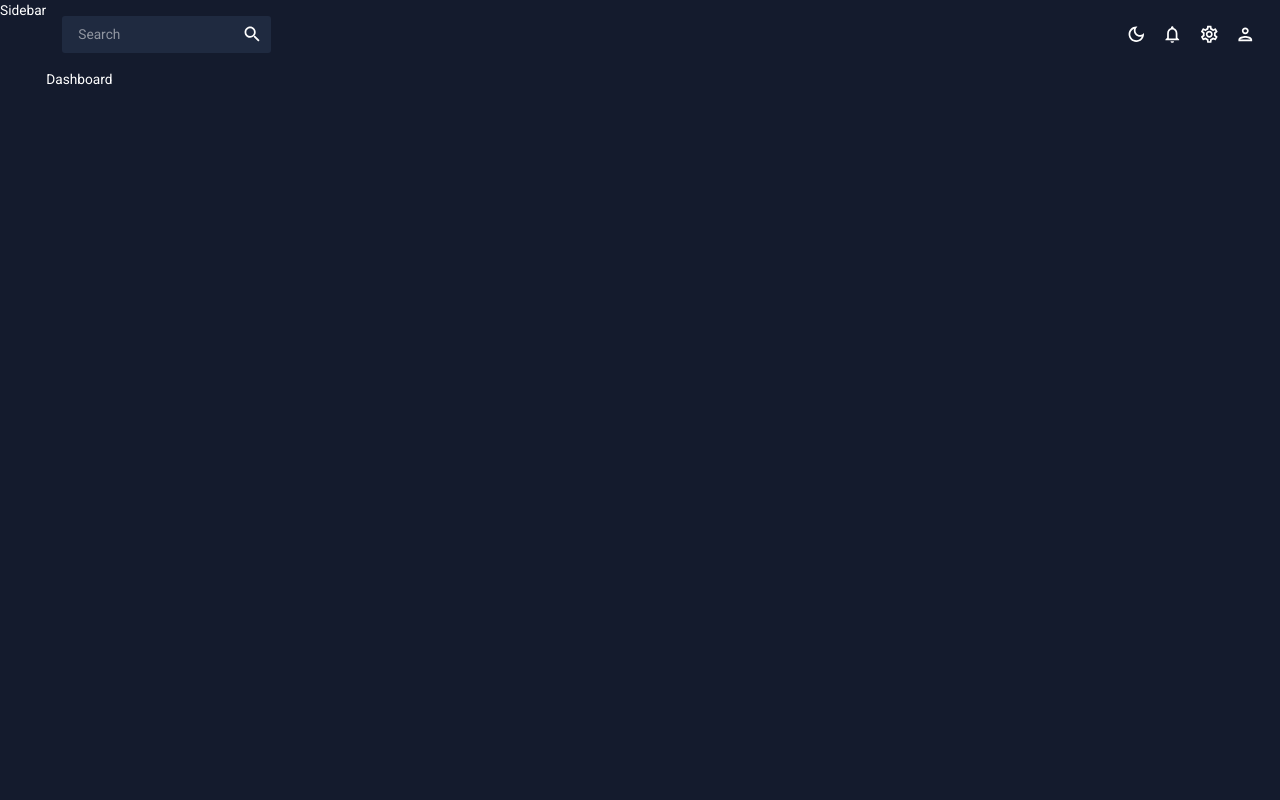
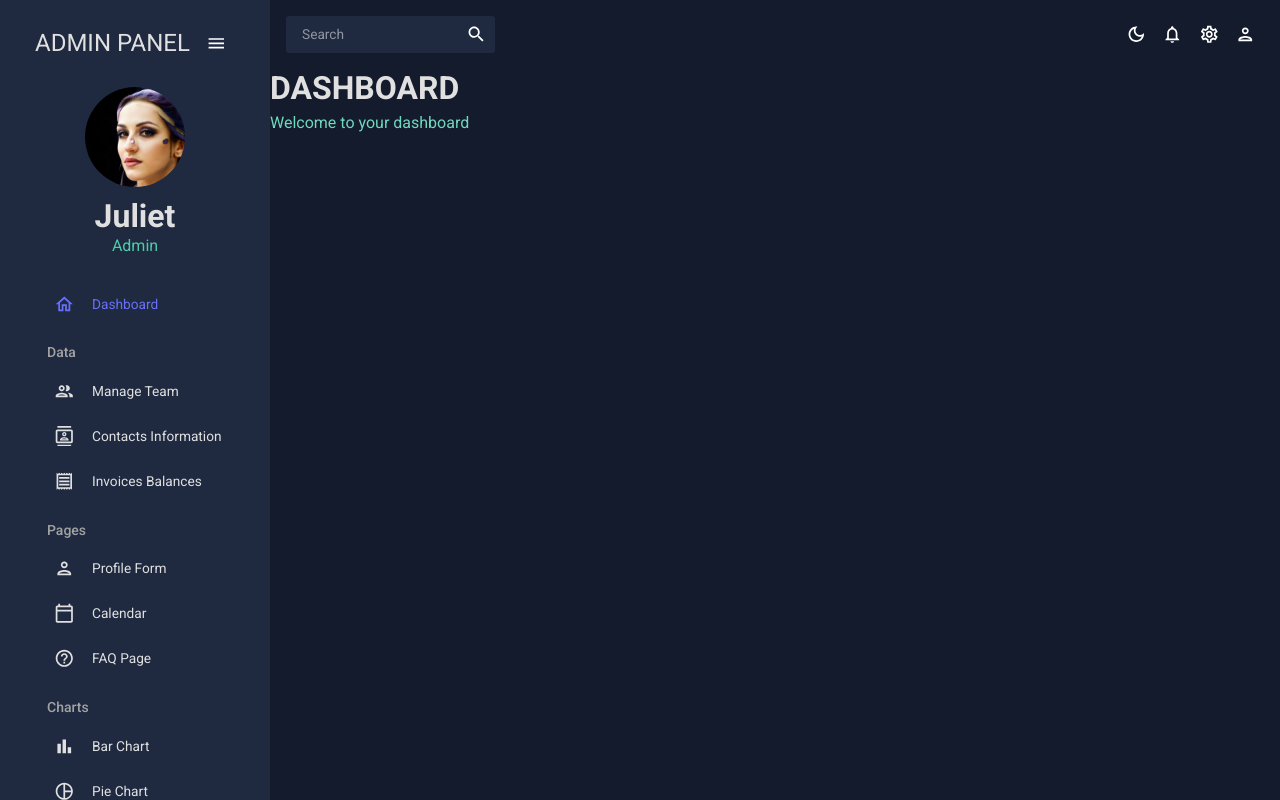
Before and after one commit to sludwikowski/admin-dashboard-app, a React (Create React App) app: page / in a window 1280 px wide. Built offline with nearby package versions, Linux system fonts and the light colour scheme.

Commit message:
`Sidebar` and `Header` components added

```diff
--- /dev/null
+++ b/src/components/Header.js
@@ -0,0 +1,33 @@
+/* eslint-disable react/prop-types */
+import React from 'react'
+
+import { Typography, Box, useTheme } from '@mui/material'
+import { tokens } from '../theme'
+
+const Header = ({
+  title,
+  subtitle
+}) => {
+  const theme = useTheme()
+  const colors = tokens(theme.palette.mode)
+  return (
+    <Box mb={'30px'}>
+      <Typography
+        variant={'h2'}
+        color={colors.grey[100]}
+        fontWeight={'bold'}
+        sx={{ m: '0 0 5px 0' }}
+      >
+        {title}
+      </Typography>
+      <Typography
+        variant={'h5'}
+        color={colors.greenAccent[400]}
+      >
+        {subtitle}
+      </Typography>
+    </Box>
+  )
+}
+
+export default Header
--- a/src/scenes/dashboard/index.js
+++ b/src/scenes/dashboard/index.js
@@ -1,7 +1,13 @@
-import * as React from 'react'
+import React from 'react'
+import Header from '../../components/Header'
 
 const Dashboard = () => {
-  return <div>Dashboard</div>
+  return (
+    <Header
+      title={'DASHBOARD'}
+      subtitle={'Welcome to your dashboard'}
+    />
+  )
 }
 
 export default Dashboard
--- a/src/scenes/global/Sidebar.js
+++ b/src/scenes/global/Sidebar.js
@@ -1,7 +1,251 @@
-import * as React from 'react'
+/* eslint-disable react/prop-types */
+import React, { useState } from 'react'
+
+import { Link } from 'react-router-dom'
+
+import { tokens } from '../../theme'
+import 'react-pro-sidebar/dist/css/styles.css'
+import { ProSidebar, Menu, MenuItem } from 'react-pro-sidebar'
+import { Box, IconButton, Typography, useTheme } from '@mui/material'
+
+import HomeOutlinedIcon from '@mui/icons-material/HomeOutlined'
+import PeopleOutlinedIcon from '@mui/icons-material/PeopleOutlined'
+import ContactsOutlinedIcon from '@mui/icons-material/ContactsOutlined'
+import ReceiptOutlinedIcon from '@mui/icons-material/ReceiptOutlined'
+import PersonOutlinedIcon from '@mui/icons-material/PersonOutlined'
+import CalendarTodayOutlinedIcon from '@mui/icons-material/CalendarTodayOutlined'
+import HelpOutlineOutlinedIcon from '@mui/icons-material/HelpOutlineOutlined'
+import BarChartOutlinedIcon from '@mui/icons-material/BarChartOutlined'
+import PieChartOutlineOutlinedIcon from '@mui/icons-material/PieChartOutlineOutlined'
+import TimelineOutlinedIcon from '@mui/icons-material/TimelineOutlined'
+import MenuOutlinedIcon from '@mui/icons-material/MenuOutlined'
+import MapOutlinedIcon from '@mui/icons-material/MapOutlined'
+
+const Item = ({
+  title,
+  to,
+  icon,
+  selected,
+  setSelected
+}) => {
+  const theme = useTheme()
+  const colors = tokens(theme.palette.mode)
+  return (
+    <MenuItem
+      active={selected === title}
+      style={{
+        color: colors.grey[100]
+      }}
+      onClick={() => setSelected(title)}
+      icon={icon}
+    >
+      <Typography>{title}</Typography>
+      <Link to={to}/>
+    </MenuItem>
+  )
+}
 
 const Sidebar = () => {
-  return <div>Sidebar</div>
+  const theme = useTheme()
+  const colors = tokens(theme.palette.mode)
+  const [isCollapsed, setIsCollapsed] = useState(false)
+  const [selected, setSelected] = useState('Dashboard')
+
+  return (
+    <Box
+      sx={{
+        '& .pro-sidebar-inner': {
+          background: `${colors.primary[400]} !important`
+        },
+        '& .pro-icon-wrapper': {
+          backgroundColor: 'transparent !important'
+        },
+        '& .pro-inner-item': {
+          padding: '5px 35px 5px 20px !important'
+        },
+        '& .pro-inner-item:hover': {
+          color: '#868dfb !important'
+        },
+        '& .pro-menu-item.active': {
+          color: '#6870fa !important'
+        }
+      }}
+    >
+      <ProSidebar collapsed={isCollapsed}>
+        <Menu iconShape={'square'}>
+          {/* LOGO AND MENU ICON */}
+          <MenuItem
+            onClick={() => setIsCollapsed(!isCollapsed)}
+            icon={isCollapsed ? <MenuOutlinedIcon/> : undefined}
+            style={{
+              margin: '10px 0 20px 0',
+              color: colors.grey[100]
+            }}
+          >
+            {!isCollapsed && (
+              <Box
+                display={'flex'}
+                justifyContent={'space-between'}
+                alignItems={'center'}
+                ml={'15px'}
+              >
+                <Typography
+                  variant={'h3'}
+                  color={colors.grey[100]}
+                >
+                  ADMIN PANEL
+                </Typography>
+                <IconButton onClick={() => setIsCollapsed(!isCollapsed)}>
+                  <MenuOutlinedIcon/>
+                </IconButton>
+              </Box>
+            )}
+          </MenuItem>
+
+          {!isCollapsed && (
+            <Box mb={'25px'}>
+              <Box
+                display={'flex'}
+                justifyContent={'center'}
+                alignItems={'center'}
+              >
+                <img
+                  alt={'profile-user'}
+                  width={'100px'}
+                  height={'100px'}
+                  src={'../../assets/user.png'}
+                  style={{
+                    cursor: 'pointer',
+                    borderRadius: '50%'
+                  }}
+                />
+              </Box>
+              <Box textAlign={'center'}>
+                <Typography
+                  variant={'h2'}
+                  color={colors.grey[100]}
+                  fontWeight={'bold'}
+                  sx={{ m: '10px 0 0 0' }}
+                >
+                  Juliet
+                </Typography>
+                <Typography
+                  variant={'h5'}
+                  color={colors.greenAccent[500]}
+                >
+                  Admin
+                </Typography>
+              </Box>
+            </Box>
+          )}
+
+          <Box paddingLeft={isCollapsed ? undefined : '10%'}>
+            <Item
+              title={'Dashboard'}
+              to={'/'}
+              icon={<HomeOutlinedIcon/>}
+              selected={selected}
+              setSelected={setSelected}
+            />
+
+            <Typography
+              variant={'h6'}
+              color={colors.grey[300]}
+              sx={{ m: '15px 0 5px 20px' }}
+            >
+              Data
+            </Typography>
+            <Item
+              title={'Manage Team'}
+              to={'/team'}
+              icon={<PeopleOutlinedIcon/>}
+              selected={selected}
+              setSelected={setSelected}
+            />
+            <Item
+              title={'Contacts Information'}
+              to={'/contacts'}
+              icon={<ContactsOutlinedIcon/>}
+              selected={selected}
+              setSelected={setSelected}
+            />
+            <Item
+              title={'Invoices Balances'}
+              to={'/invoices'}
+              icon={<ReceiptOutlinedIcon/>}
+              selected={selected}
+              setSelected={setSelected}
+            />
+
+            <Typography
+              variant={'h6'}
+              color={colors.grey[300]}
+              sx={{ m: '15px 0 5px 20px' }}
+            >
+              Pages
+            </Typography>
+            <Item
+              title={'Profile Form'}
+              to={'/form'}
+              icon={<PersonOutlinedIcon/>}
+              selected={selected}
+              setSelected={setSelected}
+            />
+            <Item
+              title={'Calendar'}
+              to={'/calendar'}
+              icon={<CalendarTodayOutlinedIcon/>}
+              selected={selected}
+              setSelected={setSelected}
+            />
+            <Item
+              title={'FAQ Page'}
+              to={'/faq'}
+              icon={<HelpOutlineOutlinedIcon/>}
+              selected={selected}
+              setSelected={setSelected}
+            />
+
+            <Typography
+              variant={'h6'}
+              color={colors.grey[300]}
+              sx={{ m: '15px 0 5px 20px' }}
+            >
+              Charts
+            </Typography>
+            <Item
+              title={'Bar Chart'}
+              to={'/bar'}
+              icon={<BarChartOutlinedIcon/>}
+              selected={selected}
+              setSelected={setSelected}
+            />
+            <Item
+              title={'Pie Chart'}
+              to={'/pie'}
+              icon={<PieChartOutlineOutlinedIcon/>}
+              selected={selected}
+              setSelected={setSelected}
+            />
+            <Item
+              title={'Line Chart'}
+              to={'/line'}
+              icon={<TimelineOutlinedIcon/>}
+              selected={selected}
+              setSelected={setSelected}
+            />
+            <Item
+              title={'Geography Chart'}
+              to={'/geography'}
+              icon={<MapOutlinedIcon/>}
+              selected={selected}
+              setSelected={setSelected}
+            />
+          </Box>
+        </Menu>
+      </ProSidebar>
+    </Box>
+  )
 }
 
 export default Sidebar
--- a/src/scenes/global/Topbar.js
+++ b/src/scenes/global/Topbar.js
@@ -1,5 +1,4 @@
-import * as React from 'react'
-import { useContext } from 'react'
+import React, { useContext } from 'react'
 
 import { ColorModeContext, tokens } from '../../theme'
 import { Box, InputBase, IconButton, useTheme } from '@mui/material'
```
Also changed, not shown: public/assets/user.png (added).
